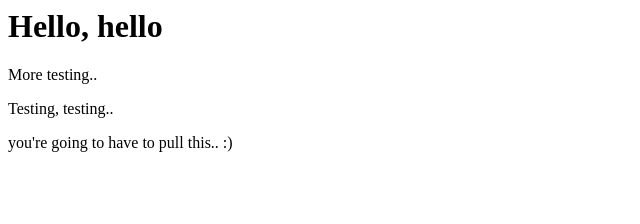
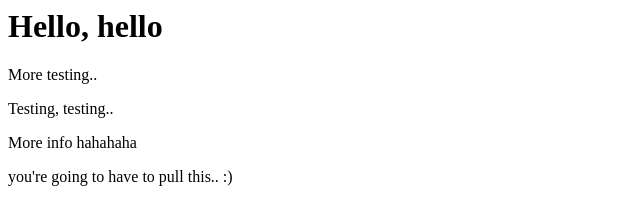
Before and after one commit to Aviipatell/git-testing, a plain HTML site: page index.html in a window 1280 px wide. Shown: the whole page, without its empty margins (0-640 px from the left). Drawn offline with Linux system fonts and the light colour scheme.

Commit message:
Update index.html

```diff
--- a/index.html
+++ b/index.html
@@ -3,5 +3,5 @@
 <p>More testing..</p>
 <p>Testing, testing..</p>
 
-<More info hahahaha</p>
+<p> More info hahahaha</p>
 <p>you're going to have to pull this.. :) </p>
```
